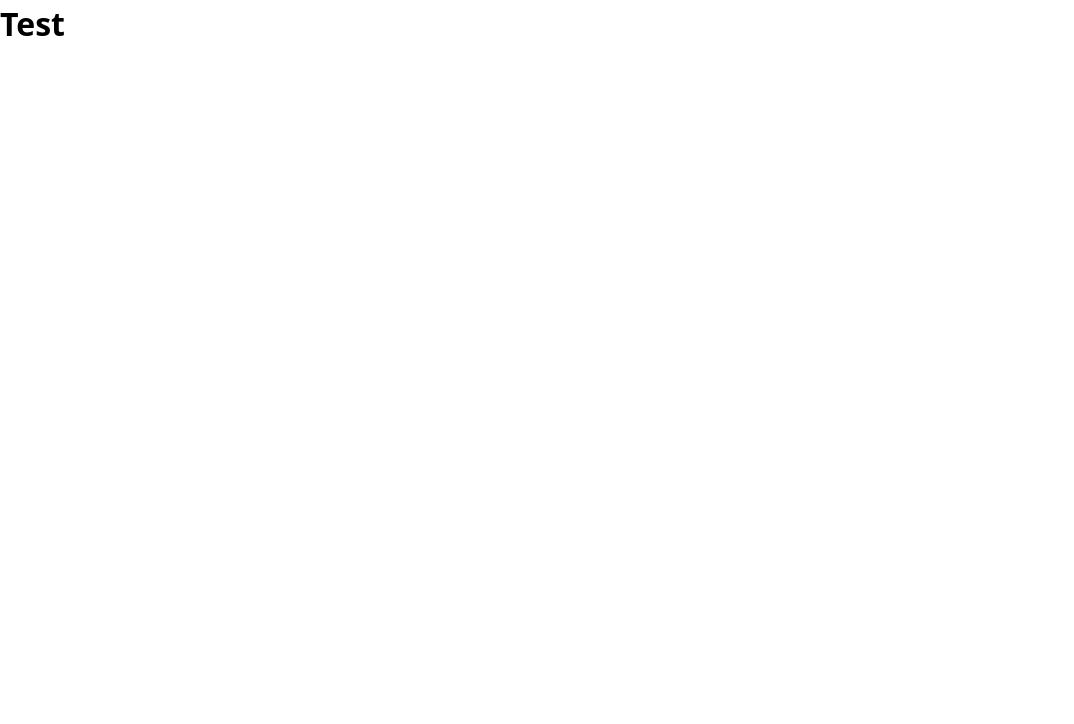
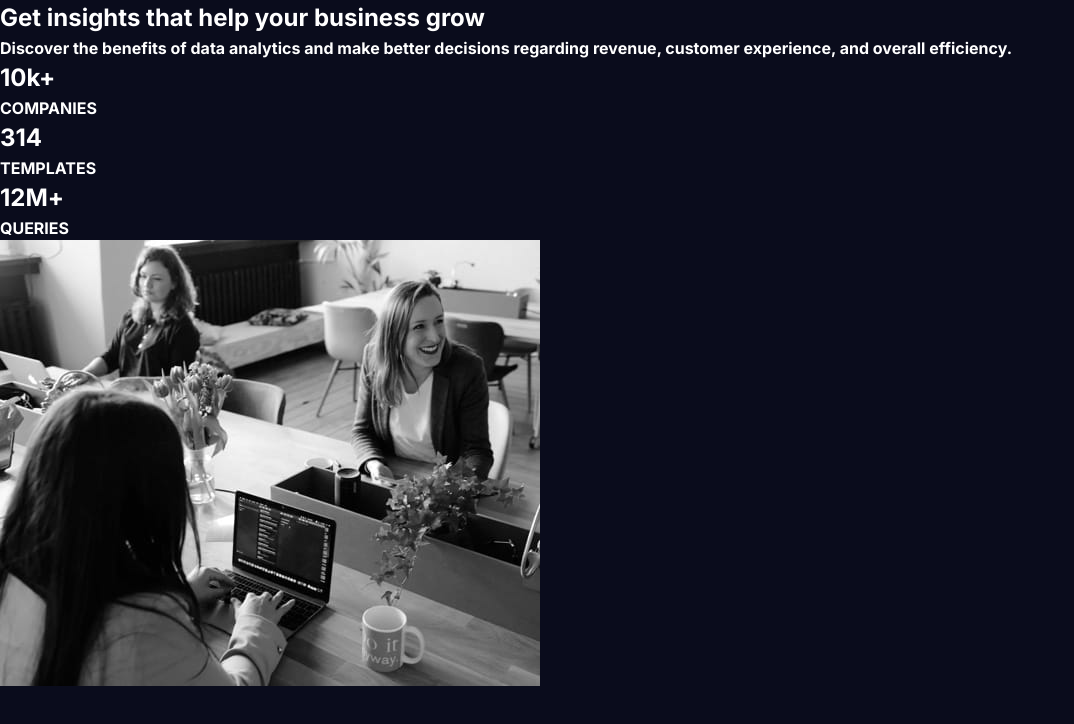
Before and after one commit to jaydevjs/frontendmentor, a plain HTML site: page stats-preview-card/index.html in a window 1280 px wide. Shown: the whole page, without its empty margins (0-1074 px from the left). Drawn offline with Linux system fonts and the light colour scheme.

Commit message:
update directory

```diff
--- a/stats-preview-card/index.html
+++ b/stats-preview-card/index.html
@@ -3,10 +3,39 @@
 <head>
     <meta charset="UTF-8">
     <meta name="viewport" content="width=device-width, initial-scale=1.0">
-    <title>Document</title>
+    <title>Stats Preview Card</title>
     <link rel="stylesheet" href="../public/reset.css">
+    <link rel="stylesheet" href="./styles.css">
 </head>
 <body>
-    <h1>Test</h1>
+    <div class="main-container">
+        <section>
+            <div class="">
+                <h1>Get <span>insights</span> that help your business grow</h1>
+                <p class="content">
+                    Discover the benefits of data analytics and make better decisions regarding revenue, customer experience, and overall efficiency.
+                </p>
+                <div class="bottom">
+                    <div class="bottom-content">
+                        <h2>10k+</h2>
+                        <p>COMPANIES</p>
+                    </div>
+                    <div class="bottom-content">
+                        <h2>314</h2>
+                        <p>TEMPLATES</p>
+                    </div>
+                    <div class="bottom-content">
+                        <h2>12M+</h2>
+                        <p>QUERIES</p>
+                    </div>
+                </div>
+            </div>
+        </section>
+        <section>
+            <img class="image-desktop" src="./assets/image-header-desktop.jpg" alt="image header desktop">
+            <img class="image-mobile" src="./assets/image-header-mobile.jpg" alt="image header mobile">
+        </section>
+    </div>
+
 </body>
 </html>
--- /dev/null
+++ b/stats-preview-card/styles.css
@@ -0,0 +1,53 @@
+@import url('https://fonts.googleapis.com/css2?family=Inter:ital,opsz,wght@0,14..32,700;1,14..32,400,700&display=swap');
+@import url('https://fonts.googleapis.com/css2?family=Inter:ital,opsz,wght@0,14..32,700;1,14..32,700&family=Lexend+Deca&display=swap');
+
+:root {
+    --bg-color: #0A0C1C;
+    --mask-color: #AB5CDB;
+    --white: #FFFFFF;
+}
+
+
+.inter-bold {
+    font-weight: 700;
+}
+
+.inter-regular {
+    font-weight: 400;
+}
+
+.lexend-deca-regular {
+    font-family: "Lexend Deca", sans-serif;
+    font-optical-sizing: auto;
+    font-weight: 400;
+    font-style: normal;
+}
+
+
+html, body {
+    font-family: "Inter", sans-serif;
+    font-optical-sizing: auto;
+    font-style: normal;
+    background-color: var(--bg-color);
+    color: var(--white);
+}
+
+
+section {
+    display: flex;
+    flex-direction: row;
+}
+
+
+
+
+
+/* .image-desktop {
+    display: block;
+    width: 100%;
+    height: auto;
+} */
+
+.image-mobile {
+    display: none;
+}
```
Also changed, not shown: stats-preview-card/assets/favicon-32x32.png (added), stats-preview-card/assets/image-header-desktop.jpg (added), stats-preview-card/assets/image-header-mobile.jpg (added).
